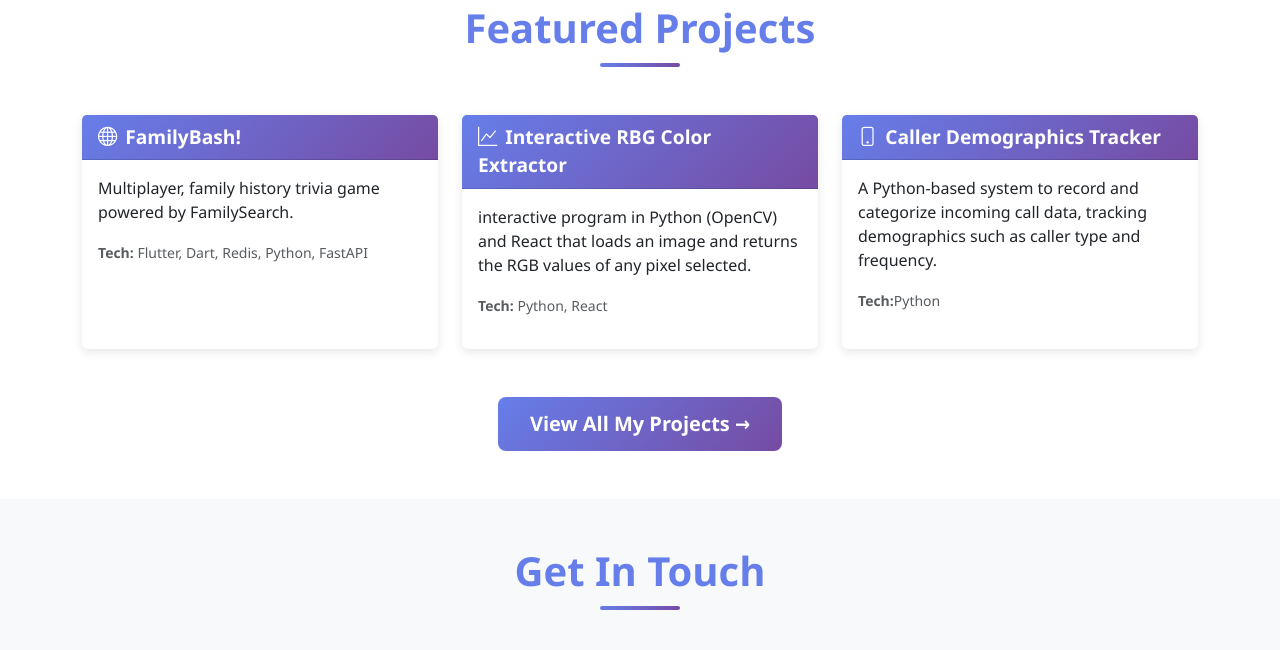
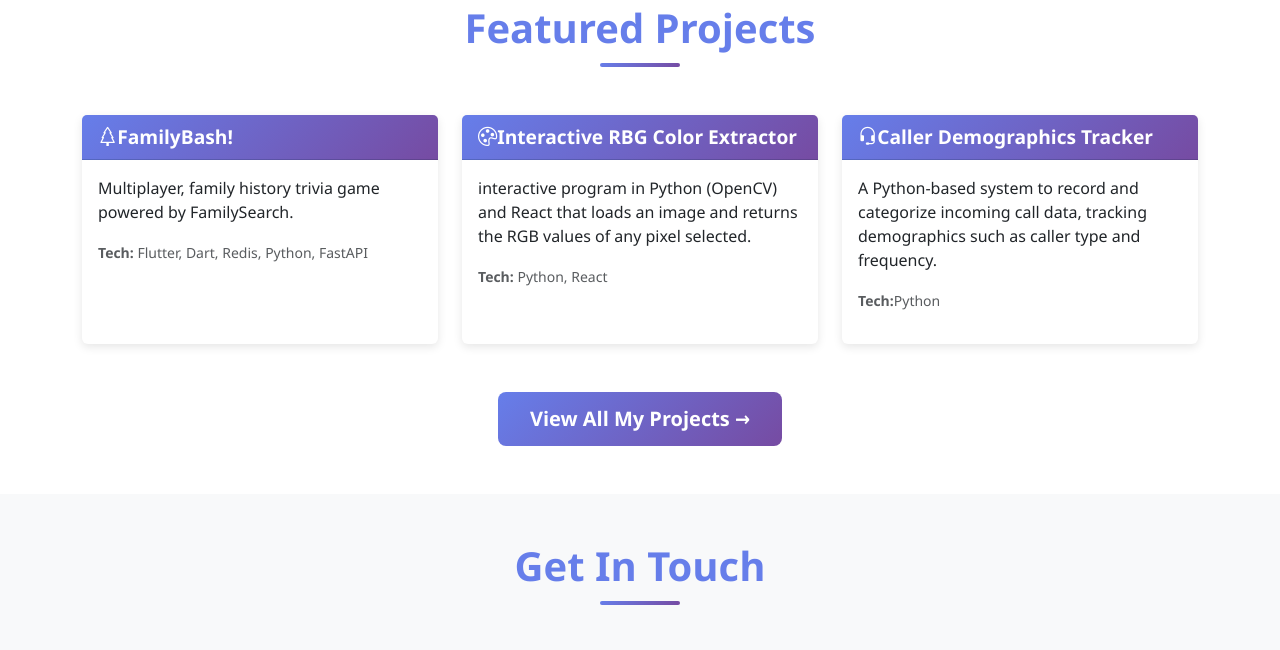
Before and after one commit to leesyd01/leesyd01.github.io, a plain HTML site: page index.html in a window 1280 px wide. Shown: the part 3000-3650 px from the top of the page. Drawn offline with nearby package versions, Linux system fonts and the light colour scheme.

Commit message:
changed icons on main page

```diff
--- a/index.html
+++ b/index.html
@@ -323,7 +323,7 @@
                 <div class="col-md-4">
                     <div class="card project-card">
                         <div class="card-header">
-                            <i class="bi bi-globe me-2"></i>FamilyBash!
+                            <i class="bi bi-tree"></i>FamilyBash!
                         </div>
                         <div class="card-body">
                             <p class="card-text">Multiplayer, family history trivia game powered by FamilySearch.</p>
@@ -334,7 +334,7 @@
                 <div class="col-md-4">
                     <div class="card project-card">
                         <div class="card-header">
-                            <i class="bi bi-graph-up me-2"></i>Interactive RBG Color Extractor
+                            <i class="bi bi-palette"></i>Interactive RBG Color Extractor
                         </div>
                         <div class="card-body">
                             <p class="card-text">interactive program in Python (OpenCV) and React that loads an image and returns the RGB values of any pixel selected.</p>
@@ -345,7 +345,7 @@
                 <div class="col-md-4">
                     <div class="card project-card">
                         <div class="card-header">
-                            <i class="bi bi-phone me-2"></i>Caller Demographics Tracker
+                            <i class="bi bi-headset"></i>Caller Demographics Tracker
                         </div>
                         <div class="card-body">
                             <p class="card-text">A Python-based system to record and categorize incoming call data, tracking demographics such as caller type and frequency.</p>
```
